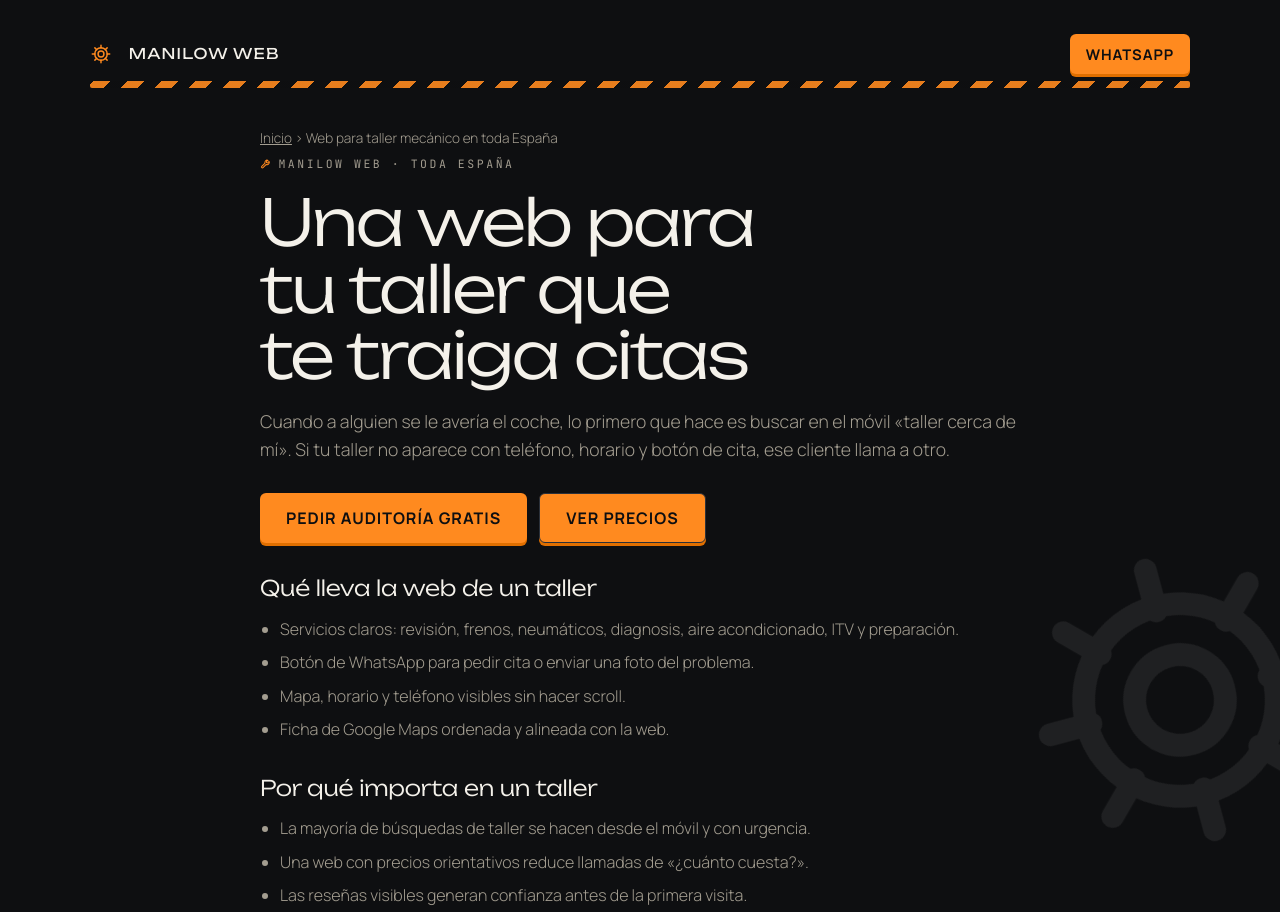
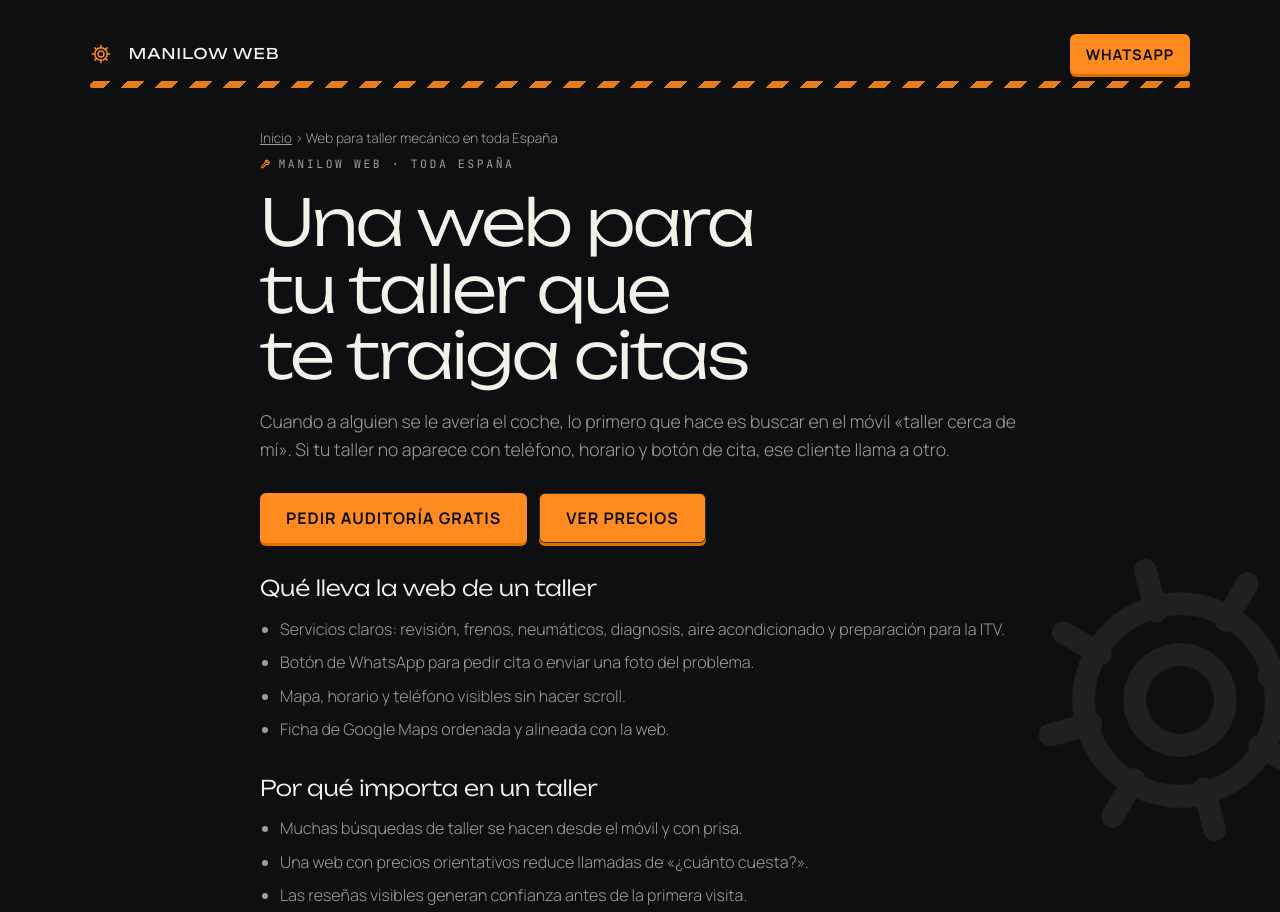
Before and after one commit to sebastian-manilow/sebastian-manilow.github.io, a plain HTML site: page web-taller-mecanico-madrid/index.html in a window 1280 px wide. Shown: the top 912 px of the page. Drawn offline with Linux system fonts and the light colour scheme.

Commit message:
Texto taller: ITV precisa y sin dato genérico
Co-Authored-By: Claude Sonnet 5.5 <noreply@anthropic.com>

```diff
--- a/web-taller-mecanico-madrid/index.html
+++ b/web-taller-mecanico-madrid/index.html
@@ -261,7 +261,7 @@ body::after{content:"";position:fixed;right:-70px;bottom:-70px;width:340px;heigh
 <span class="eyebrow">Manilow Web · toda España</span>
 <h1>Una web para tu taller que te traiga citas</h1><p class="lead">Cuando a alguien se le avería el coche, lo primero que hace es buscar en el móvil «taller cerca de mí». Si tu taller no aparece con teléfono, horario y botón de cita, ese cliente llama a otro.</p>
 <div class="cta"><a class="btn" href="https://wa.me/34745060067?text=Hola%2C%20tengo%20un%20taller%20y%20quiero%20una%20web" target="_blank" rel="noopener">Pedir auditoría gratis</a><a class="btn ghost" href="https://sebastian-manilow.github.io/#precios">Ver precios</a></div>
-<h2>Qué lleva la web de un taller</h2><ul><li>Servicios claros: revisión, frenos, neumáticos, diagnosis, aire acondicionado, ITV y preparación.</li><li>Botón de WhatsApp para pedir cita o enviar una foto del problema.</li><li>Mapa, horario y teléfono visibles sin hacer scroll.</li><li>Ficha de Google Maps ordenada y alineada con la web.</li></ul><h2>Por qué importa en un taller</h2><ul><li>La mayoría de búsquedas de taller se hacen desde el móvil y con urgencia.</li><li>Una web con precios orientativos reduce llamadas de «¿cuánto cuesta?».</li><li>Las reseñas visibles generan confianza antes de la primera visita.</li></ul>
+<h2>Qué lleva la web de un taller</h2><ul><li>Servicios claros: revisión, frenos, neumáticos, diagnosis, aire acondicionado y preparación para la ITV.</li><li>Botón de WhatsApp para pedir cita o enviar una foto del problema.</li><li>Mapa, horario y teléfono visibles sin hacer scroll.</li><li>Ficha de Google Maps ordenada y alineada con la web.</li></ul><h2>Por qué importa en un taller</h2><ul><li>Muchas búsquedas de taller se hacen desde el móvil y con prisa.</li><li>Una web con precios orientativos reduce llamadas de «¿cuánto cuesta?».</li><li>Las reseñas visibles generan confianza antes de la primera visita.</li></ul>
 <h2>Preguntas frecuentes</h2><details><summary>¿Cuánto cuesta la web de un taller?</summary><p>Desde 250 € la web de una página, con servicios, mapa, contacto y WhatsApp. El mantenimiento va aparte, desde 25 € al mes.</p></details><details><summary>¿Puedo pedir citas online?</summary><p>Sí. Se puede añadir un formulario de citas o un enlace directo a WhatsApp con el mensaje ya escrito.</p></details>
 <div class="more"><a href="https://sebastian-manilow.github.io/web-bar-restaurante-sierra-norte/">Web para bar y restaurante en toda España</a><a href="https://sebastian-manilow.github.io/web-clinica-fisioterapia-madrid/">Web para clínica y fisioterapia en toda España</a></div>
 </main>
```
